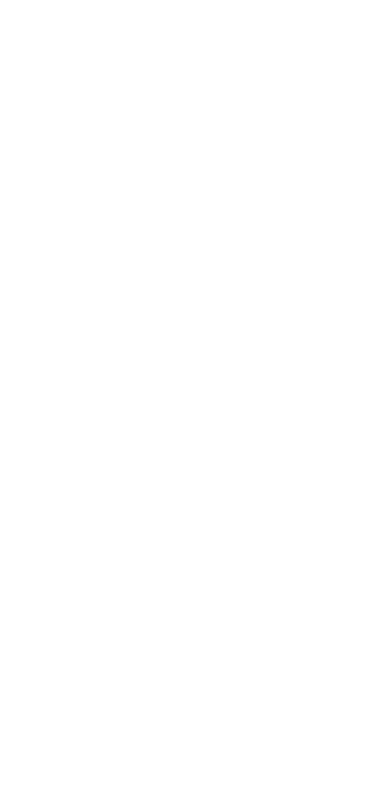
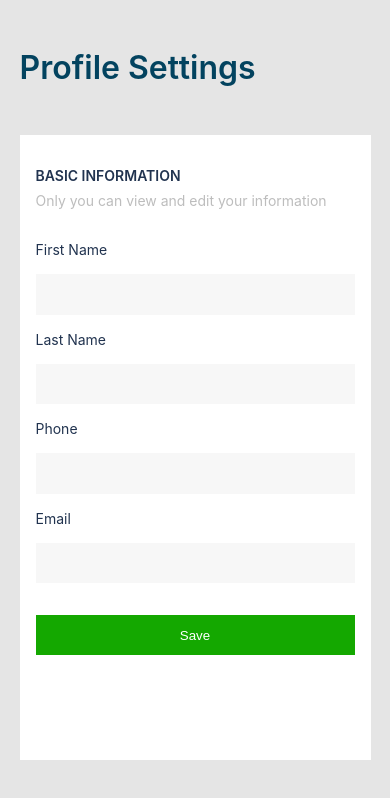
Before and after one commit to Vastro-lorde/scorecard-frontend, a React (Create React App) app: page /profileSettings in a window 390 px wide. Before the commit this address had no page. Shown: the top 798 px of the page. Built offline with nearby package versions, Linux system fonts and the light colour scheme.

Commit message:
profile-settings page

```diff
--- /dev/null
+++ b/src/components/ProfileSettingsComponent/ProfileSettings.module.css
@@ -0,0 +1,111 @@
+.profileSettings {
+  background-color: var(--background-color);
+  height: 100vh;
+  overflow: hidden;
+}
+
+.profileSettings .profileSettings_container {
+  width: 80%;
+  margin: auto;
+}
+
+.profileSettings_container > h6 {
+  font-weight: 600;
+  font-size: 32px;
+  line-height: 39px;
+  color: var(--secondary-black);
+  padding-top: 3rem;
+}
+
+.profileSettings_content {
+  background-color: var(--color-white);
+  height: 625px;
+  width: 826px;
+  padding: 3rem;
+  margin-top: 3rem;
+}
+
+.profileSettings_content > h6 {
+  font-weight: 600;
+  font-size: 14px;
+  line-height: 17px;
+  color: var(--primary-black);
+}
+
+.profileSettings_content > p {
+  font-weight: 400;
+  font-size: 14px;
+  line-height: 17px;
+  color: #bdbdbd;
+  margin-top: 0.5rem;
+}
+
+.profileSettings_content > form {
+  margin-top: 2rem;
+}
+
+.profileSettings_content label {
+  font-weight: 400;
+  font-size: 14px;
+  line-height: 17px;
+}
+
+.profileSettings_content input {
+  width: 500px;
+  background-color: rgba(0, 0, 0, 0.03) !important;
+  outline: none !important;
+  border: none !important;
+}
+
+.profileSettings_content button {
+  width: 500px;
+  height: 40px;
+  outline: none !important;
+  border: none !important;
+  background: var(--primary-green);
+  color: var(--color-white);
+  margin-top: 1rem;
+}
+
+@media only screen and (max-width: 768px) {
+  .profileSettings_content {
+    background-color: var(--color-white);
+    height: 625px;
+    width: 100%;
+    padding: 3rem;
+    margin-top: 3rem;
+  }
+}
+
+@media only screen and (max-width: 600px) {
+  .profileSettings .profileSettings_container {
+    width: 90%;
+    margin: auto;
+  }
+
+  .profileSettings_content {
+    background-color: var(--color-white);
+    height: 625px;
+    width: 100%;
+    padding: 1rem;
+    padding-top: 2rem;
+    margin-top: 3rem;
+  }
+
+  .profileSettings_content input {
+    width: 100%;
+    background-color: rgba(0, 0, 0, 0.03) !important;
+    outline: none !important;
+    border: none !important;
+  }
+
+  .profileSettings_content button {
+    width: 100%;
+    height: 40px;
+    outline: none !important;
+    border: none !important;
+    background: var(--primary-green);
+    color: var(--color-white);
+    margin-top: 1rem;
+  }
+}
--- /dev/null
+++ b/src/components/ProfileSettingsComponent/ProfileSettings.tsx
@@ -0,0 +1,37 @@
+import React from 'react';
+import Styles from './ProfileSettings.module.css';
+
+const ProfileSettings = () => {
+  return (
+    <div className={Styles.profileSettings}>
+      <div className={Styles.profileSettings_container}>
+        <h6>Profile Settings</h6>
+        <div className={Styles.profileSettings_content}>
+          <h6>BASIC INFORMATION</h6>
+          <p>Only you can view and edit your information</p>
+          <form action=''>
+            <div className={Styles.formGroup}>
+              <label>First Name</label>
+              <input type='text' />
+            </div>
+            <div className={Styles.formGroup}>
+              <label>Last Name</label>
+              <input type='text' />
+            </div>
+            <div className={Styles.formGroup}>
+              <label>Phone</label>
+              <input type='number' />
+            </div>
+            <div className={Styles.formGroup}>
+              <label>Email</label>
+              <input type='email' />
+            </div>
+            <button type='submit'>Save</button>
+          </form>
+        </div>
+      </div>
+    </div>
+  );
+};
+
+export default ProfileSettings;
--- /dev/null
+++ b/src/pages/ProfileSettingsPage.tsx
@@ -0,0 +1,12 @@
+import React from 'react';
+import ProfileSettings from '../components/ProfileSettingsComponent/ProfileSettings';
+
+const ProfileSettingsPage = () => {
+  return (
+    <div>
+      <ProfileSettings />
+    </div>
+  );
+};
+
+export default ProfileSettingsPage;
--- a/src/routing/Routes.tsx
+++ b/src/routing/Routes.tsx
@@ -9,6 +9,7 @@
 import OverviewPage from '../pages/OverviewPage';
 import DashboardPage from '../pages/DashboardPage';
 import PerformancePage from '../pages/PerformancePage';
+import ProfileSettingsPage from '../pages/ProfileSettingsPage';
 
 function Routers() {
   return (
@@ -23,6 +24,7 @@
         <Route path='/PerformanceReport' element={<PerformancePage />} />
         <Route path='/Dashboard/Overview' element={<OverviewPage />} />
         <Route path='/dashboard' element={<DashboardPage />} />
+        <Route path='/profileSettings' element={<ProfileSettingsPage />} />
       </Routes>
     </Router>
   );
```
